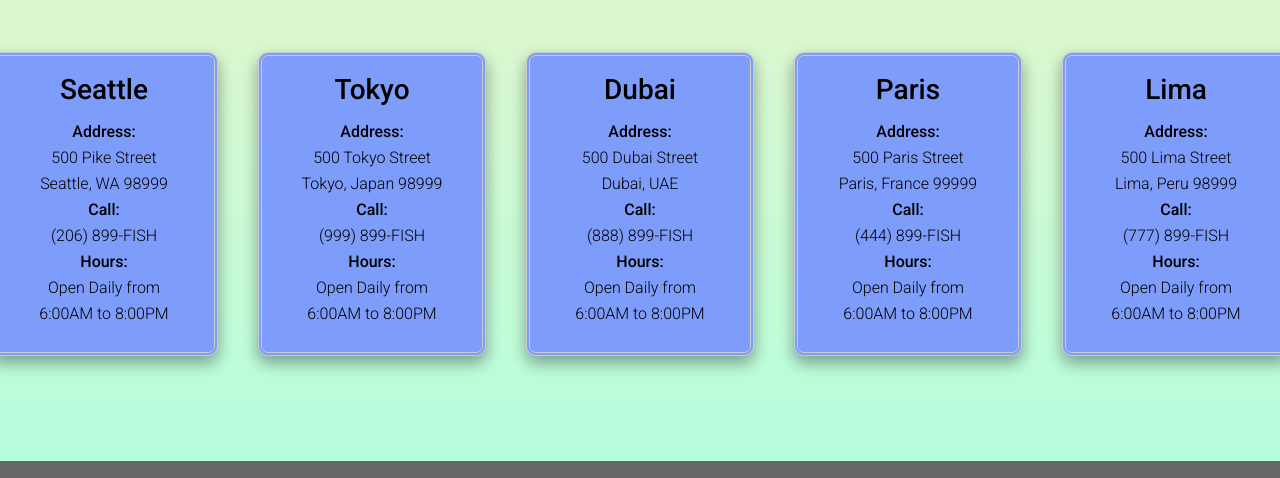
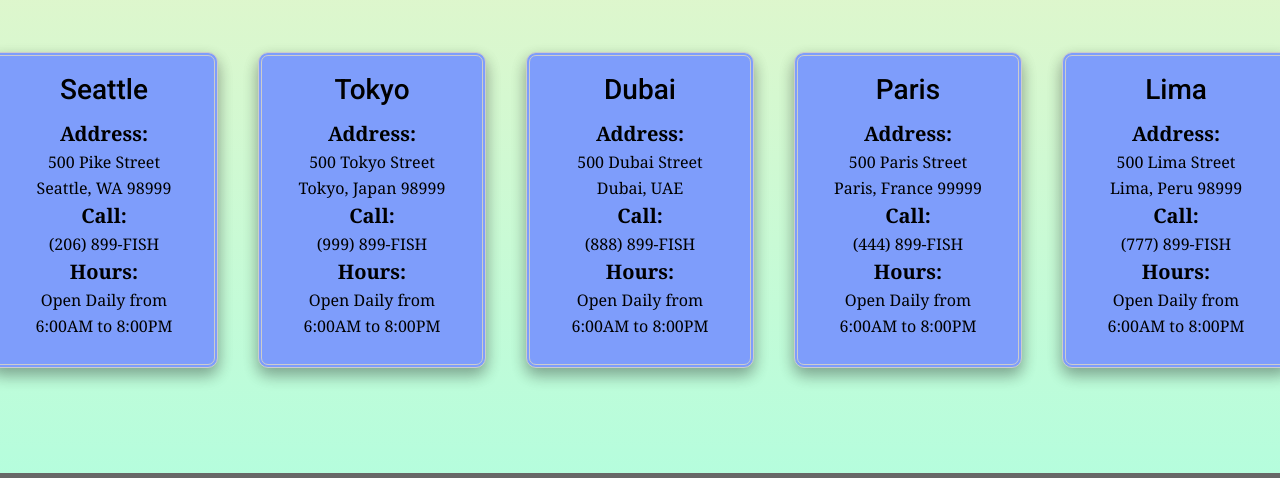
Before and after one commit to elizabethpurtell/cookie-stand, a plain HTML site: page index.html in a window 1280 px wide. Shown: the part 1584-2062 px from the top of the page. Drawn offline with Linux system fonts and the light colour scheme.

Commit message:
adjusted typeface to match requirements

```diff
--- a/css/salesstyle.css
+++ b/css/salesstyle.css
@@ -24,6 +24,7 @@ header img {
 h1 {
   font-family: 'Roboto', sans-serif;
   font-weight: 900;
+  color: #864e20;
   text-transform: uppercase;
   font-size: 3em;
   text-align: center;
@@ -56,14 +57,14 @@ h4 {
 }
 
 h5 {
-  font-family: 'Roboto', sans-serif;
+  font-family: Cambria, Cochin, Georgia, Times, 'Times New Roman', serif;
   font-weight: 300;
   font-size: smaller;
   text-align: center;
 }
 
 p {
-  font-family: 'Roboto', sans-serif;
+  font-family: Cambria, Cochin, Georgia, Times, 'Times New Roman', serif;
   font-weight: 300;
   font-size: 1em;
   text-align: left;
@@ -149,7 +150,7 @@ main {
 
 #newStoreForm {
   display: grid;
-  font-family: 'Roboto', sans-serif;
+  font-family: Arial, Helvetica, sans-serif;
   box-sizing: border-box;
   border-radius: 10px;
   border: 4px double #cccccc;
--- a/css/style.css
+++ b/css/style.css
@@ -23,6 +23,7 @@ header img {
 h1 {
   font-family: 'Roboto', sans-serif;
   font-weight: 900;
+  color: #864e20;
   text-transform: uppercase;
   font-size: 3em;
   text-align: center;
@@ -55,14 +56,14 @@ h4 {
 }
 
 h5 {
-  font-family: 'Roboto', sans-serif;
+  font-family: Cambria, Cochin, Georgia, Times, 'Times New Roman', serif;
   font-weight: 300;
   font-size: smaller;
   text-align: center;
 }
 
 p {
-  font-family: 'Roboto', sans-serif;
+  font-family: Cambria, Cochin, Georgia, Times, 'Times New Roman', serif;
   font-weight: 300;
   font-size: 1em;
   text-align: left;
@@ -267,8 +268,8 @@ section>.card {
 
 .card>h5 {
   text-align: center;
-  font-weight: 500;
-  font-size: 1em;
+  font-weight: bold;
+  font-size: 1.25em;
   margin: 10px;
 }
 
```
